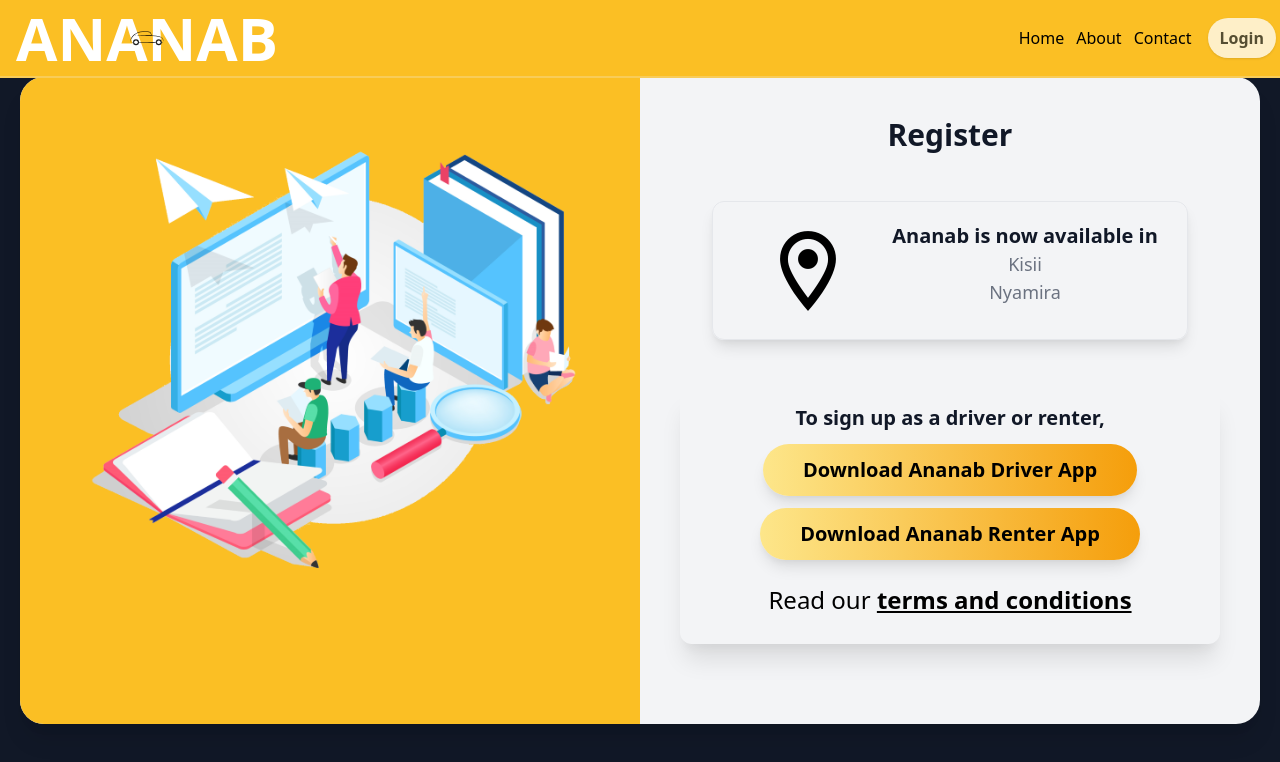
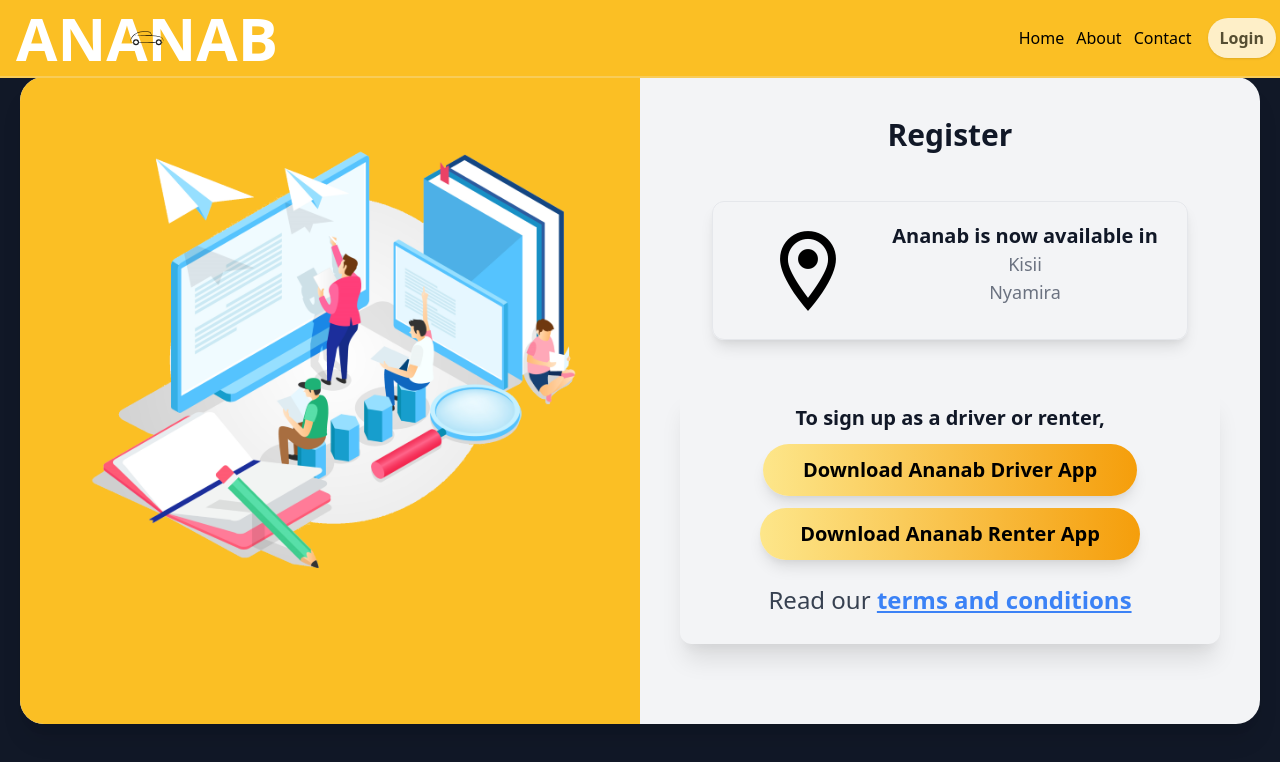
Before and after one commit to josmich100/ananab, a Next.js app: page /register in a window 1280 px wide. Shown: the top 762 px of the page. Built offline with nearby package versions, Linux system fonts and the light colour scheme.

Commit message:
about page

```diff
--- a/pages/register.js
+++ b/pages/register.js
@@ -61,9 +61,12 @@
                     <a href="renterapp">Download Ananab Renter App</a>
                   </button>
 
-                  <p className="text-black text-2xl my-3">
+                  <p className="text-gray-700 text-2xl my-3">
                     Read our{" "}
-                    <a href="/terms" className="font-bold underline">
+                    <a
+                      href="/terms"
+                      className="text-blue-500 underline font-bold hover:text-black"
+                    >
                       terms and conditions
                     </a>
                   </p>
```
